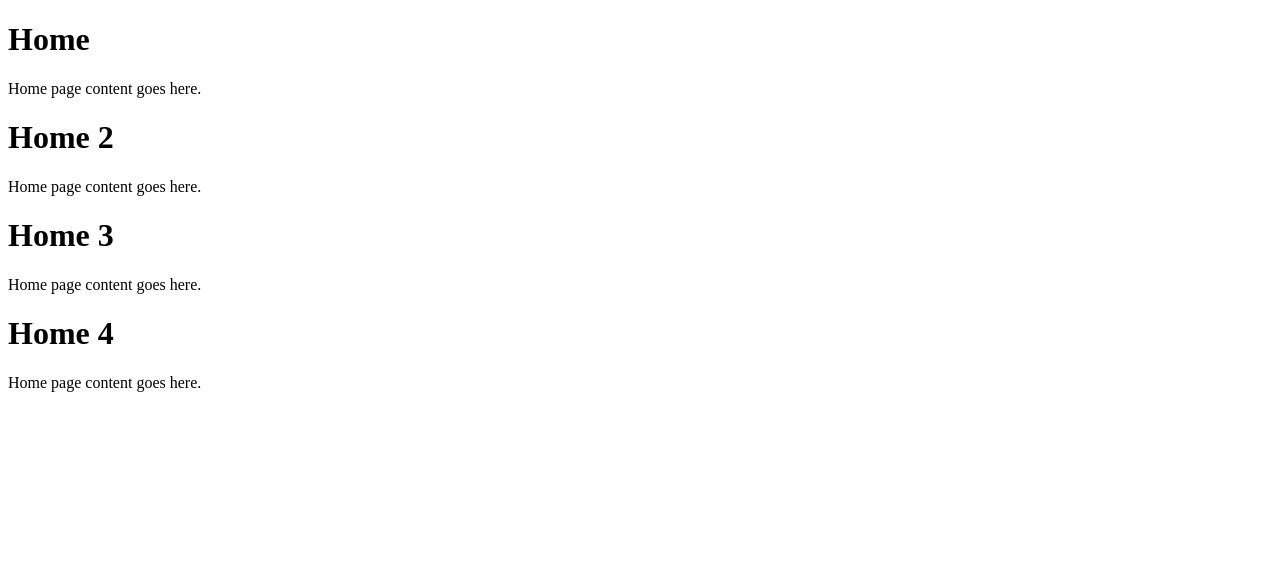
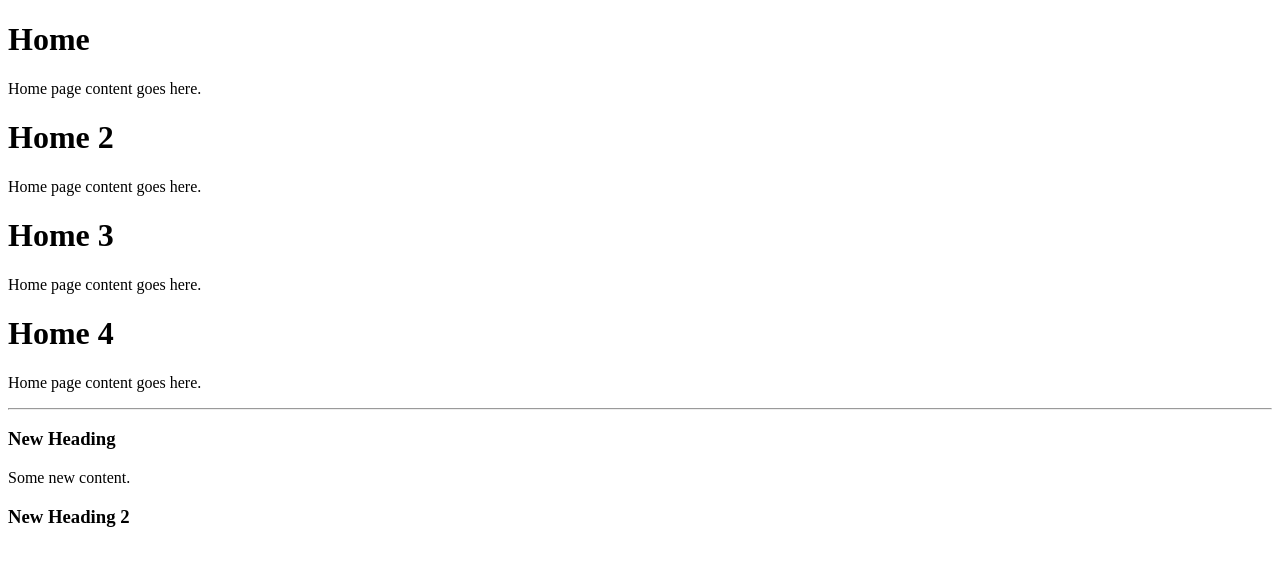
Before and after one commit to yashodgayashan/uom-labsession-21, a plain HTML site: page index.html in a window 1280 px wide. Drawn offline with Linux system fonts and the light colour scheme.

Commit message:
add more headings

```diff
--- a/index.html
+++ b/index.html
@@ -13,5 +13,9 @@
     <p>Home page content goes here.</p>
     <h1>Home 4</h1>
     <p>Home page content goes here.</p>
+    <hr/>
+    <h3>New Heading</h3>
+    <p>Some new content.</p>
+    <h3>New Heading 2</h3>
 </body>
 </html>
```
